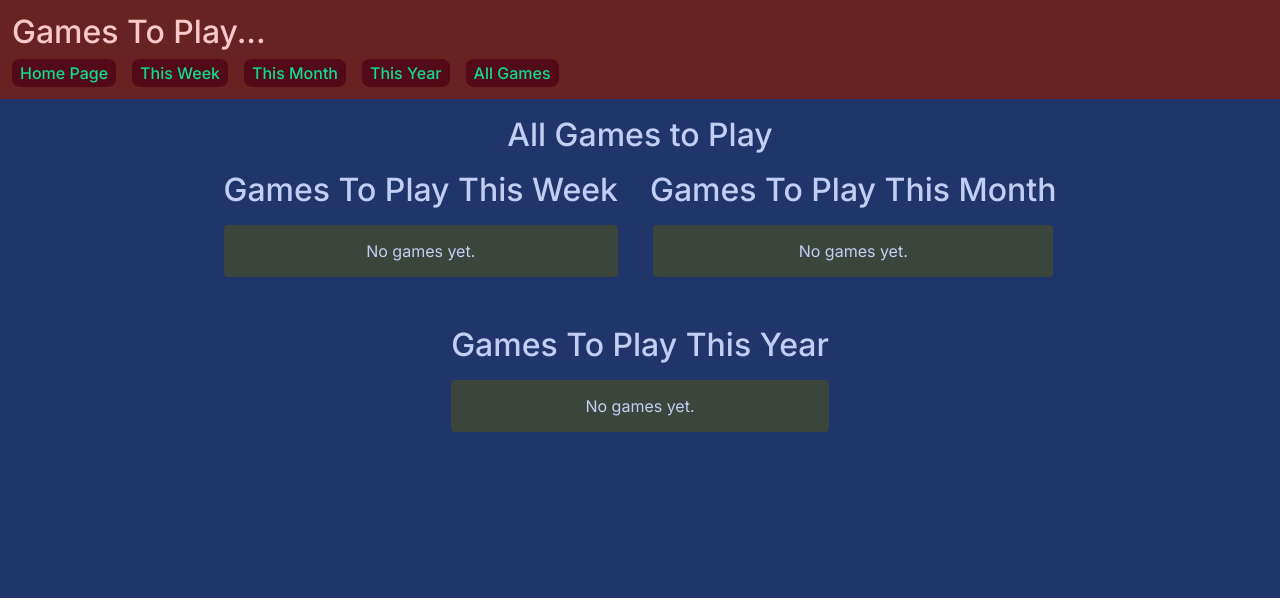
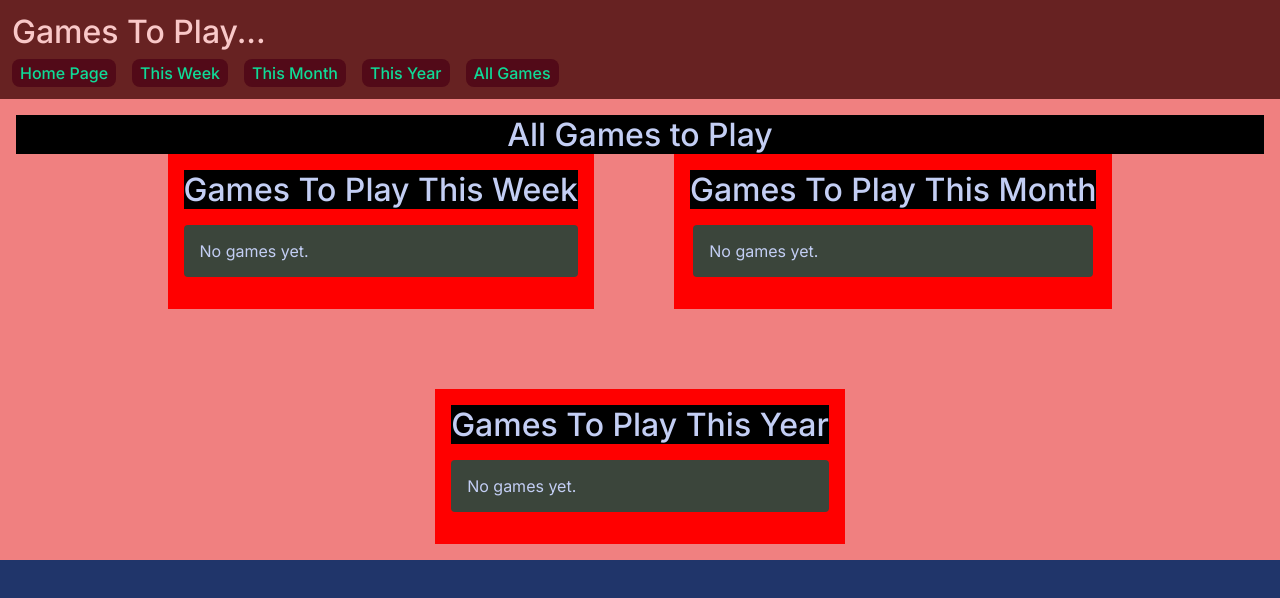
Before and after one commit to franco-ortega/to-do-games, a Next.js app: page /all in a window 1280 px wide. Shown: the top 598 px of the page. Built offline with nearby package versions, Linux system fonts and the light colour scheme.

Commit message:
maintain equal width of GameEntry across multiple screen sizes

```diff
--- a/components/allGames/AllGames.module.scss
+++ b/components/allGames/AllGames.module.scss
@@ -1,20 +1,25 @@
 .AllGames {
   padding: 1rem;
+
+  background-color: lightcoral;
 
   h2 {
     font-size: 2rem;
     font-weight: 500;
     text-align: center;
+
+    background-color: black;
   }
 
   @media (min-width: 40rem) {
+    width: 100%;
 
     section {
-      max-width: fit-content;
-      margin-inline: auto;
       display: flex;
+      flex-direction: row;
       flex-wrap: wrap;
       justify-content: center;
+      gap: 5rem;
     }
 
   }
--- a/components/gameEntry/GameEntry.module.scss
+++ b/components/gameEntry/GameEntry.module.scss
@@ -5,7 +5,6 @@
 
   padding: .25rem .5rem;
   min-width: 10rem;
-  width: 100%;
 
   label {
     div:first-child {
--- a/components/gamesList/GamesList.module.scss
+++ b/components/gamesList/GamesList.module.scss
@@ -4,15 +4,13 @@
   list-style-type: none;
 
   max-width: 25rem;
-  min-width: 12rem;
+  min-width: 15rem;
 
   margin-block: 1rem;
   margin-inline: auto;
   padding: 1rem;
 
-
   display: flex;
   flex-direction: column;
-  align-items: center;
   gap: 1rem;
 }
--- a/components/gamesToPlay/GamesToPlay.module.scss
+++ b/components/gamesToPlay/GamesToPlay.module.scss
@@ -1,9 +1,21 @@
 .GamesToPlay {
   padding: 1rem;
+  width: 100%;
+  max-width: 25rem;
+  min-width: fit-content;
+  margin-inline: auto;
+
+  background-color: red;
 
   h2 {
     font-size: 1.5rem;
     font-weight: 500;
     text-align: center;
+
+    background-color: brown;
+  }
+
+  @media (min-width: 40rem) {
+    margin-inline: 0;
   }
 }
```
